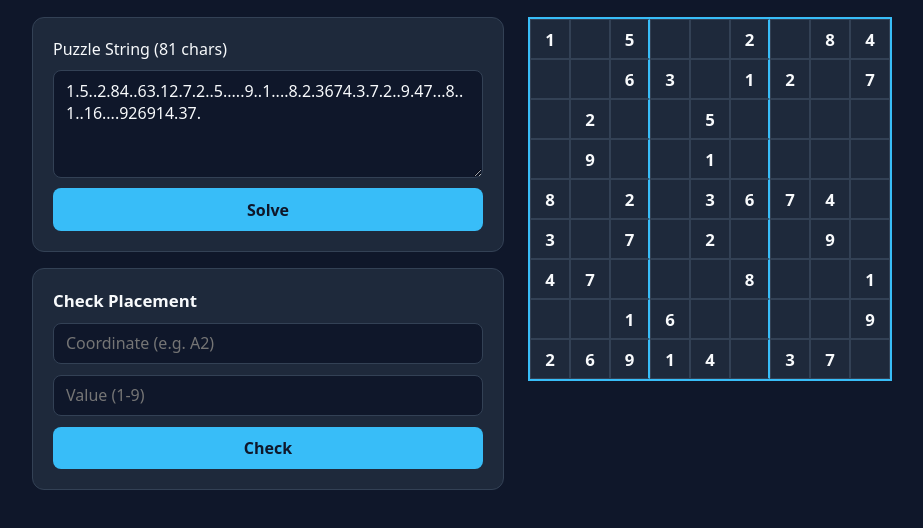
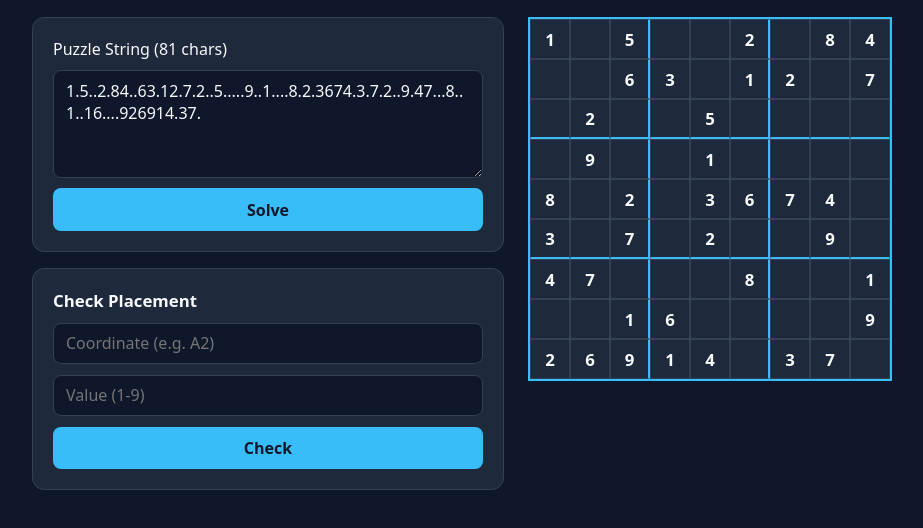
Before and after one commit to refreyder/freecodecamptasks, a website: page Security and Quality/task4/views/index.html in a window 1280 px wide. Shown: the part 70-598 px from the top of the page, without its empty margins (178-1101 px from the left). Drawn offline with Linux system fonts and the light colour scheme.

Commit message:
Add bright blue horizontal 3x3 borders in Sudoku grid

```diff
--- a/Security and Quality/task4/public/style.css
+++ b/Security and Quality/task4/public/style.css
@@ -92,6 +92,11 @@ button {
     border-right: 1px solid #334155;
 }
 
+.cell:nth-child(n + 19):nth-child(-n + 27),
+.cell:nth-child(n + 46):nth-child(-n + 54) {
+    border-bottom: 2px solid #38bdf8;
+}
+
 pre {
     background-color: #1e293b;
     border: 1px solid #334155;
```
